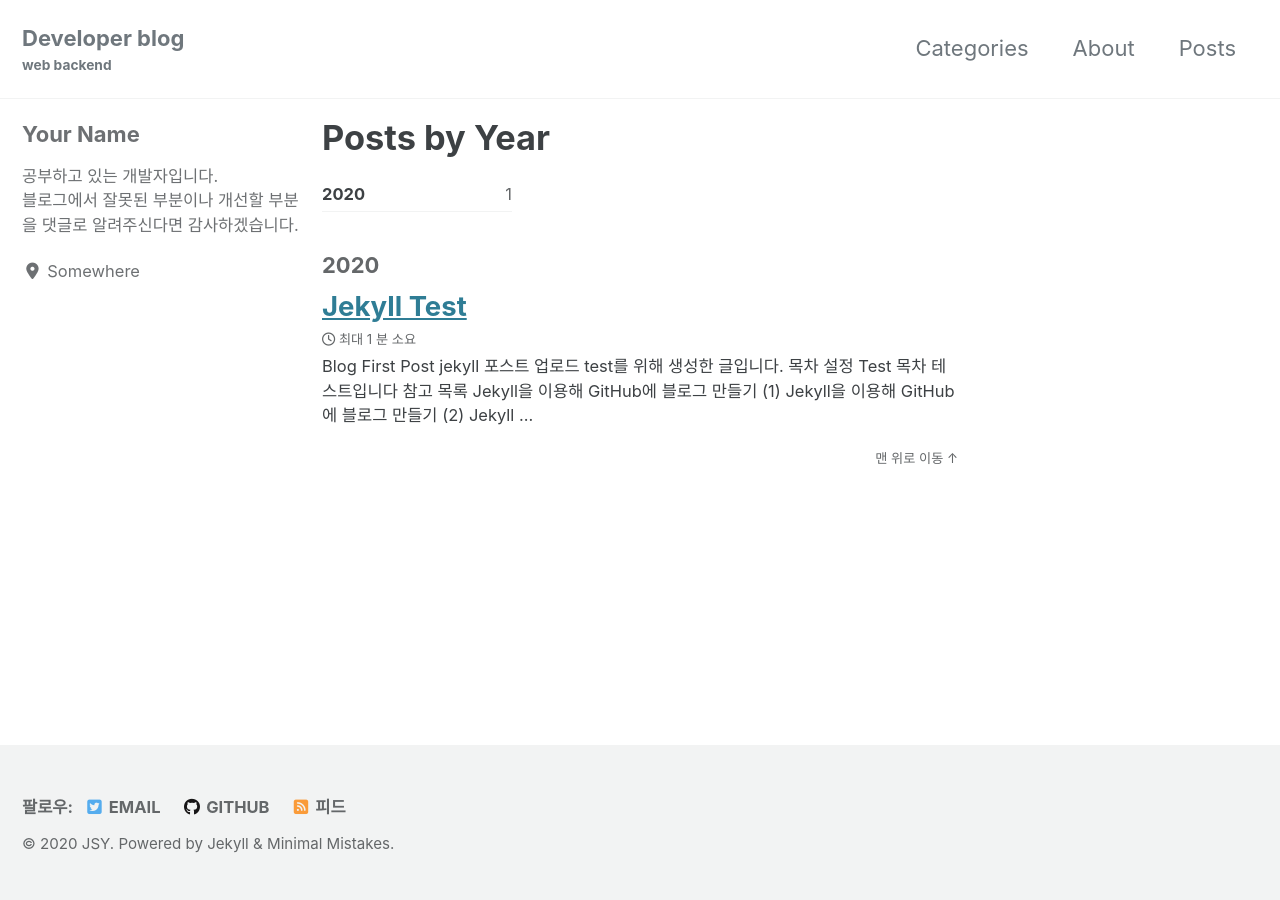
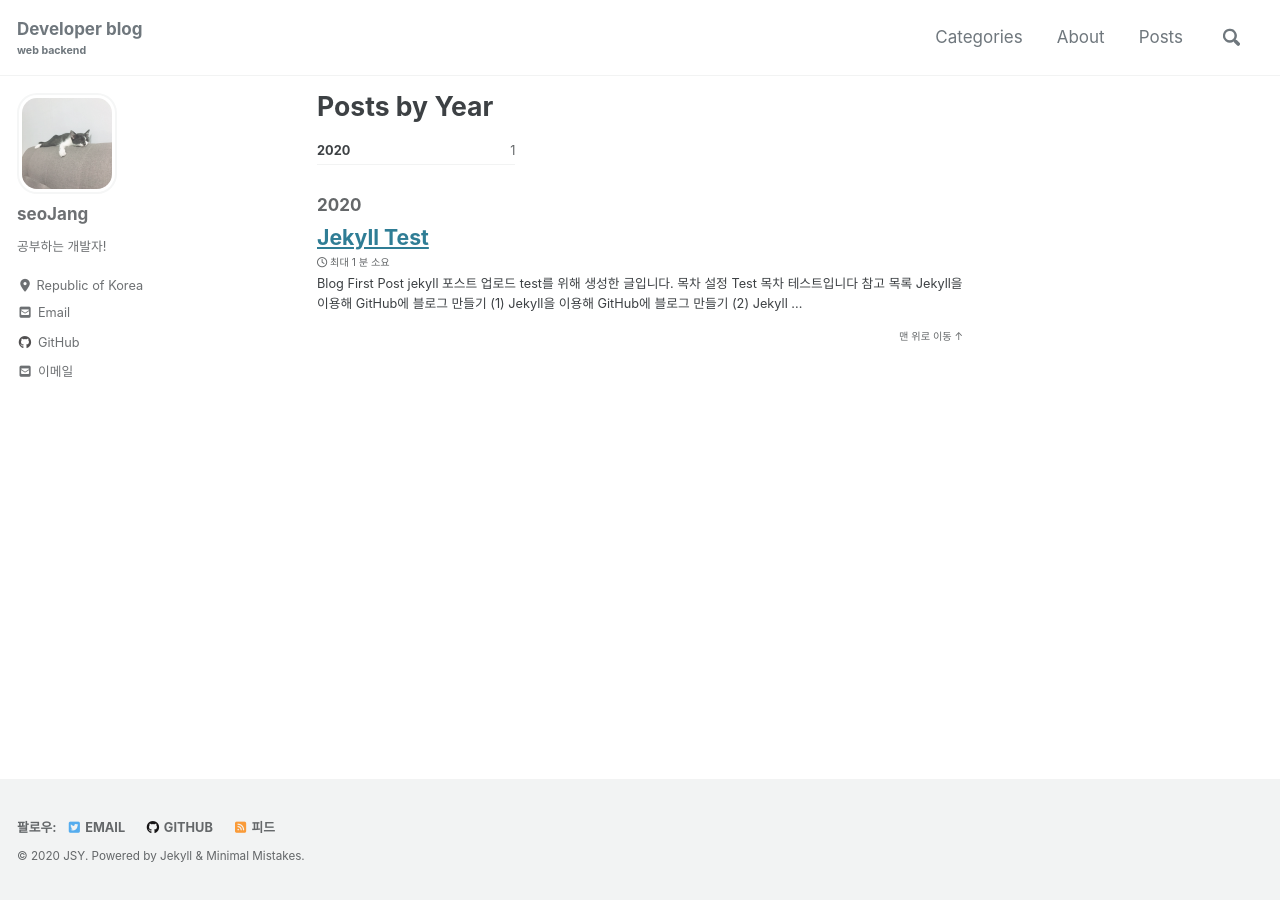
Before and after one commit to seoJang/seojang.github.io, a Jekyll site: the page built from _pages/year-archive.md, in a window 1280 px wide. Built offline with Jekyll 4.4.1, drawn with Linux system fonts in a browser that asks for light colours; cached includes are drawn as plain includes; nearby versions of some CDN libraries.

Commit message:
git blog 프로필, 사이드바, 폰트크기 수정

```diff
--- a/_config.yml
+++ b/_config.yml
@@ -1,34 +1,28 @@
-# Welcome to Jekyll!
-#
-# This config file is meant for settings that affect your entire site, values
-# which you are expected to set up once and rarely need to edit after that.
-# For technical reasons, this file is *NOT* reloaded automatically when you use
-# `jekyll serve`. If you change this file, please restart the server process.
-
-# Theme Settings
-#
-# Review documentation to determine if you should use `theme` or `remote_theme`
 # https://mmistakes.github.io/minimal-mistakes/docs/quick-start-guide/#installing-the-theme
-
 # theme                  : "minimal-mistakes-jekyll"
 # remote_theme           : "mmistakes/minimal-mistakes"
+
+
 minimal_mistakes_skin    : "default" # "air", "aqua", "contrast", "dark", "dirt", "neon", "mint", "plum", "sunrise"
 
 # Site Settings
 locale                   : "ko-KR"  # "en-US"
-title                    : "Developer blog"
-title_separator          : "-"
-subtitle                 : web backend # site tagline that appears below site title in masthead
-name                     : "JSY"
-description              : "개발 공부하는 블로그"
-url                      : "https://seojang.github.io/" # the base hostname & protocol for your site e.g. "https://mmistakes.github.io"
+title                    : "Developer blog" # Meta 태그에 들어가는 영역 , masthead_title등이 없으면 기본값으로 나온다.
+title_separator          : "&#124;" # 타이틀 사이 구분자 <title>Welcome to Jekyll | Minimal Mistakes</title> 해당 형식으로 들어갑니다.
+subtitle                 : web backend # 타이틀 아래에 나올 작은 글씨
+name                     : "JSY"  # 맨 하단 이름 찍히는 영역
+description              : "개발 공부하는 블로그" # Meta 태그에 들어가는 영역
+url                      : "https://seojang.github.io/"  #GitBlog 호스트 주소
 baseurl                  : # the subpath of your site, e.g. "/blog"
 repository               : "seoJang/seojang.github.io" # GitHub username/repo-name e.g. "mmistakes/minimal-mistakes"
-teaser                   : # path of fallback teaser image, e.g. "/assets/images/500x300.png"
-logo                     : # path of logo image to display in the masthead, e.g. "/assets/images/88x88.png"
-masthead_title           : "Developer blog" # overrides the website title displayed in the masthead, use " " for no title
-# breadcrumbs            : true # true, false (default)
-words_per_minute         : 200
+teaser                   : # path of fallback teaser image, e.g. "/assets/images/500x300.png" # 홈페이지 기본 티져 이미지
+logo                     : # 타이틀 옆에 작게 들어갈 이미지.
+masthead_title           : "Developer blog" # 홈페이지 최 상탄에 들어갈 타이틀
+# breadcrumbs            : true # 브래드크럼 사용 여부 true, false (default) , _data/ui-text.yml에 다국어 지원 가능합니다.
+words_per_minute         : 200 # 해당 포스트 읽는데 걸리는 시간을 계산하기 위해 대락 분당 읽는 수가 몇글자가 될지 적는 공간.
+
+
+# 댓글 관련 부분
 comments:
   provider               : # false (default), "disqus", "discourse", "facebook", "staticman", "staticman_v2", "utterances", "custom"
   disqus:
@@ -46,13 +40,15 @@ comments:
   staticman:
     branch               : # "master"
     endpoint             : # "https://{your Staticman v3 API}/v3/entry/github/"
+
+# 구글 reCaptcha: 세팅
 reCaptcha:
   siteKey                :
   secret                 :
 atom_feed:
   path                   : # blank (default) uses feed.xml
-search                   : # true, false (default)
-search_full_content      : # true, false (default)
+search                   : true # true, false (default)
+search_full_content      : true # true, false (default)
 search_provider          : # lunr (default), algolia, google
 algolia:
   application_id         : # YOUR_APPLICATION_ID
@@ -62,6 +58,7 @@ algolia:
 google:
   search_engine_id       : # YOUR_SEARCH_ENGINE_ID
   instant_search         : # false (default), true
+
 # SEO Related
 google_site_verification :
 bing_site_verification   :
@@ -93,15 +90,15 @@ analytics:
 
 # Site Author
 author:
-  name             : "Your Name"
-  avatar           : # path of avatar image, e.g. "/assets/images/bio-photo.jpg"
-  bio              : "공부하고 있는 개발자입니다. <br> 블로그에서 잘못된 부분이나 개선할 부분을 댓글로 알려주신다면 감사하겠습니다. "
-  location         : "Somewhere"
-  email            :
+  name             : "seoJang"
+  avatar           : "/assets/images/profile/poto.jpg" # 프로필 이미지
+  bio              : "공부하는 개발자!"
+  location         : "Republic of Korea"
+  email            :  "jangseo48@gmail.com"
   links:
     - label: "Email"
       icon: "fas fa-fw fa-envelope-square"
-      # url: "mailto:your.name@email.com"
+      url: "jangseo48@gmail.com" # url: "mailto:your.name@email.com"
     - label: "Website"
       icon: "fas fa-fw fa-link"
       # url: "https://your-website.com"
@@ -113,7 +110,7 @@ author:
       # url: "https://facebook.com/"
     - label: "GitHub"
       icon: "fab fa-fw fa-github"
-      # url: "https://github.com/"
+      url: "https://github.com/seoJang" # url: "https://github.com/"
     - label: "Instagram"
       icon: "fab fa-fw fa-instagram"
       # url: "https://instagram.com/"
@@ -123,13 +120,13 @@ footer:
   links:
     - label: "Email"
       icon: "fab fa-fw fa-twitter-square"
-      url: jangseo48@gmail.com
+      url: "jangseo48@gmail.com"
     - label: "Facebook"
       icon: "fab fa-fw fa-facebook-square"
       # url:
     - label: "GitHub"
       icon: "fab fa-fw fa-github"
-      url: https://github.com/seoJang/
+      url: "https://github.com/seoJang/"
     - label: "GitLab"
       icon: "fab fa-fw fa-gitlab"
       # url:
@@ -265,7 +262,7 @@ compress_html:
   ignore:
     envs: development
 
-
+#Defaults Post들에 적용될 기본 설정들
 # Defaults
 defaults:
   # _posts
@@ -276,7 +273,7 @@ defaults:
       layout: single
       author_profile: true
       read_time: true
-      comments: # true
+      comments: true
       share: true
       related: true
 
--- a/_sass/minimal-mistakes/_reset.scss
+++ b/_sass/minimal-mistakes/_reset.scss
@@ -8,18 +8,18 @@ html {
   /* apply a natural box layout model to all elements */
   box-sizing: border-box;
   background-color: $background-color;
-  font-size: 16px;
+  font-size: 15px;
 
   @include breakpoint($medium) {
-    font-size: 18px;
+    font-size: 17px;
   }
 
   @include breakpoint($large) {
-    font-size: 20px;
+    font-size: 17px;
   }
 
   @include breakpoint($x-large) {
-    font-size: 22px;
+    font-size: 17px;
   }
 
   -webkit-text-size-adjust: 100%;
--- a/_sass/minimal-mistakes/_sidebar.scss
+++ b/_sass/minimal-mistakes/_sidebar.scss
@@ -127,12 +127,12 @@
   }
 
   img {
-    max-width: 110px;
-    border-radius: 50%;
+    max-width: 100px;
+    border-radius: 20%;
 
     @include breakpoint($large) {
-      padding: 5px;
-      border: 1px solid $border-color;
+      padding: 3px;
+      border: 2px solid $border-color;
     }
   }
 }
```
Also changed, not shown: assets/images/profile/poto.jpg (added), assets/images/profile/poto2.jpg (added), 6 other files.
